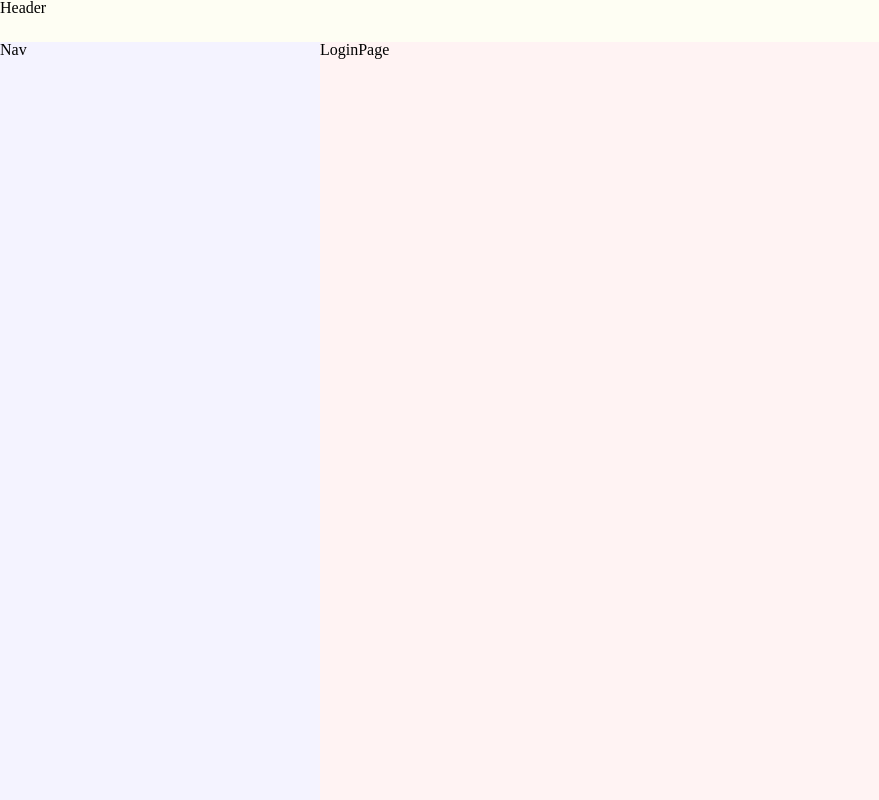
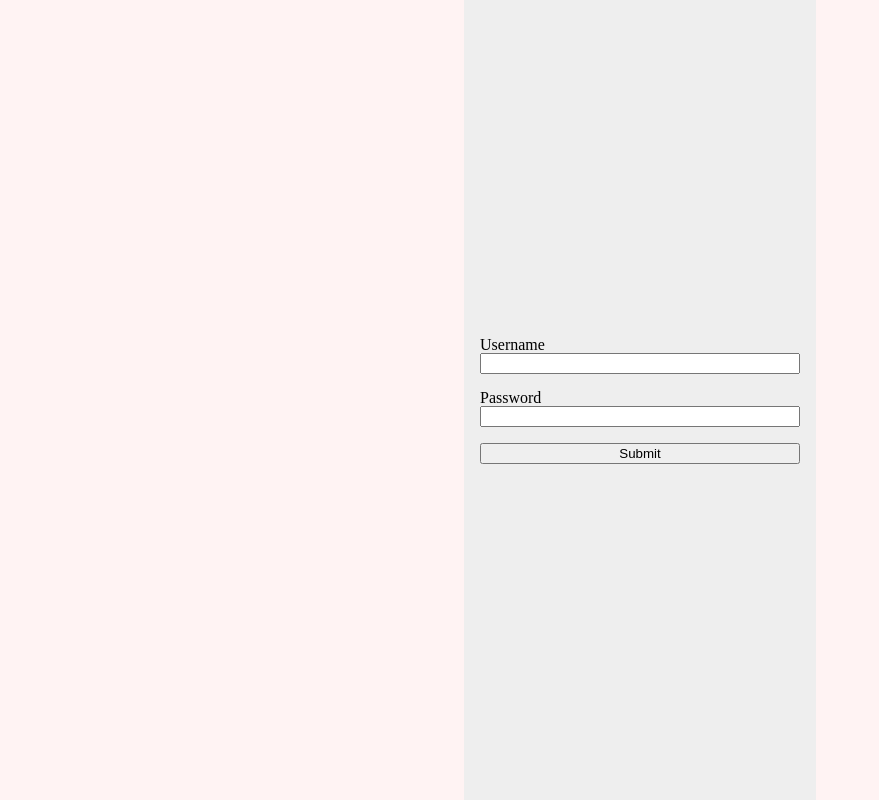
Before and after one commit to sashulinator/react-vite-i18n-template, a React (Vite) app: page /login in a window 1280 px wide. Shown: the whole page, without its empty margins (0-879 px from the left). Built offline with nearby package versions, Linux system fonts and the light colour scheme.

Commit message:
[Header|Main] Добавить интерактивности с переходами

```diff
--- a/src/pages/login/login.tsx
+++ b/src/pages/login/login.tsx
@@ -1,28 +1,31 @@
-import React from 'react'
+import { FormEvent } from 'react'
+import { useNavigate } from 'react-router'
 
-// import { RequestData, useLogin } from '@/api/auth/login'
-// import history from '@/app/history'
-// import ROUTES from '@/constants/routes'
-// import tT from '@/constants/translation-schemas/t'
-// import toastRequestError from '@/lib/api/toast-request-error'
-// import { Button } from '@/shared/button'
-// import TextField from '@/shared/text-field'
+export default function LoginPage(): JSX.Element {
+  const navigate = useNavigate()
 
-export default function Login(): JSX.Element {
-  // const loginMutation = useLogin({
-  //   onError: (error) => toastRequestError(tT.errors.couldNotLogin, '', error),
-  //   onSuccess(response) {
-  //     localStorage.setItem('access_token', response.data.access_token)
-  //     localStorage.setItem('refresh_token', response.data.refresh_token)
-  //     history.push(ROUTES.main.path)
-  //   },
-  // })
+  return (
+    <main className='flex justify-center'>
+      <div style={{ backgroundColor: '#eee' }} className='flex items-center'>
+        <form onSubmit={onSubmit}>
+          <div className='w-20rem flex flex-col m-4'>
+            <label htmlFor='username'>Username</label>
+            <input id='username' name='username' />
+          </div>
+          <div className='w-20rem flex flex-col m-4'>
+            <label htmlFor='password'>Password</label>
+            <input id='password' name='password' />
+          </div>
+          <div className='w-20rem flex flex-col m-4'>
+            <button>Submit</button>
+          </div>
+        </form>
+      </div>
+    </main>
+  )
 
-  // function onSubmit(data: RequestData) {
-  //   localStorage.removeItem('access_token')
-  //   localStorage.removeItem('refresh_token')
-  //   loginMutation.mutate(data)
-  // }
-
-  return <main>LoginPage</main>
+  function onSubmit(e: FormEvent) {
+    e.preventDefault()
+    navigate('/main')
+  }
 }
--- /dev/null
+++ b/src/pages/main/main.tsx
@@ -0,0 +1,3 @@
+export default function Login(): JSX.Element {
+  return <main className='flex justify-center'>MainPage</main>
+}
--- a/src/shared/routes.tsx
+++ b/src/shared/routes.tsx
@@ -1,7 +1,8 @@
 import React, { FC } from 'react'
 import { RouteProps } from 'react-router-dom'
 
-import Login from '@/pages/login/login'
+import LoginPage from '@/pages/login/login'
+import MainPage from '@/pages/main/main'
 import NotFound from '@/pages/not-found/not-found'
 import Header from '@/ui/header'
 import Nav from '@/ui/nav'
@@ -14,12 +15,19 @@ export type Route = Omit<RouteProps, 'path'> & {
 }
 
 export const routes: Record<string, Route> = {
-  login: {
+  main: {
     Header,
     Nav,
+    getName: () => 'Main',
+    path: '/main',
+    element: <MainPage />,
+  },
+  login: {
+    // Header,
+    // Nav,
     getName: () => 'Login',
     path: '/login',
-    element: <Login />,
+    element: <LoginPage />,
   },
   notFound: {
     Header,
--- a/src/ui/header/header.tsx
+++ b/src/ui/header/header.tsx
@@ -1,9 +1,17 @@
 import React from 'react'
+import { useNavigate } from 'react-router-dom'
 
 import { setCSSVar } from '@/utils/dom'
 
 export default function Header(): JSX.Element {
+  const navigate = useNavigate()
   setCSSVar('header-height', 42)
 
-  return <header>Header</header>
+  return (
+    <header className='flex items-center justify-between mr-2rem ml-2rem'>
+      <div>Logo</div>
+      <div>Links in the center</div>
+      <button onClick={() => navigate('/login')}>Logout</button>
+    </header>
+  )
 }
```
